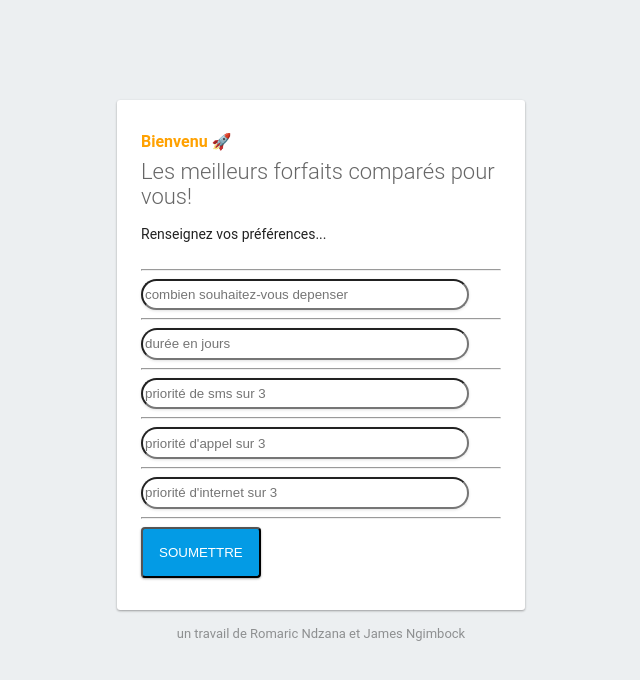
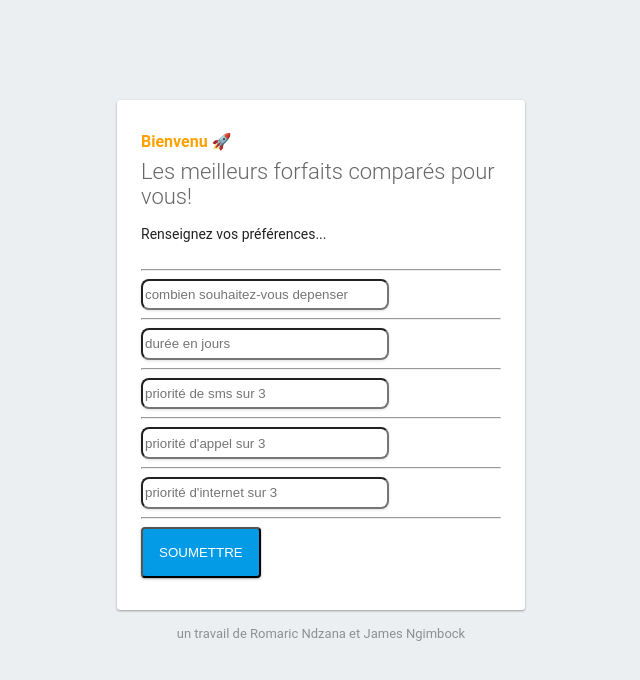
Before and after one commit to JamesAlaric/forfaitchooser, a website: page public/index.html in a window 1280 px wide. Shown: the whole page, without its empty margins (319-959 px from the left). Drawn offline with Linux system fonts and the light colour scheme; some packages are replaced by stand-ins of ours.

Commit message:
Update index.html

```diff
--- a/public/index.html
+++ b/public/index.html
@@ -32,7 +32,7 @@
       #message p { line-height: 140%; margin: 16px 0 24px; font-size: 14px; }
       #message button { display: block; text-align: center; background: #039be5; text-transform: uppercase; text-decoration: none; color: white; padding: 16px; border-radius: 4px; }
       #message, #message button { box-shadow: 0 1px 3px rgba(0,0,0,0.12), 0 1px 2px rgba(0,0,0,0.24); }
-      #message input { height: 1.6rem; width: 20rem; box-shadow: 0 1px 3px rgba(0,0,0,0.12); border-radius: 1rem; }
+      #message input { height: 1.6rem; width: 15rem; box-shadow: 0 1px 3px rgba(0,0,0,0.12); border-radius: 0.5rem; }
       #load { color: rgba(0,0,0,0.4); text-align: center; font-size: 13px; }
       @media (max-width: 600px) {
         body, #message { margin-top: 0; background: white; box-shadow: none; }
```
